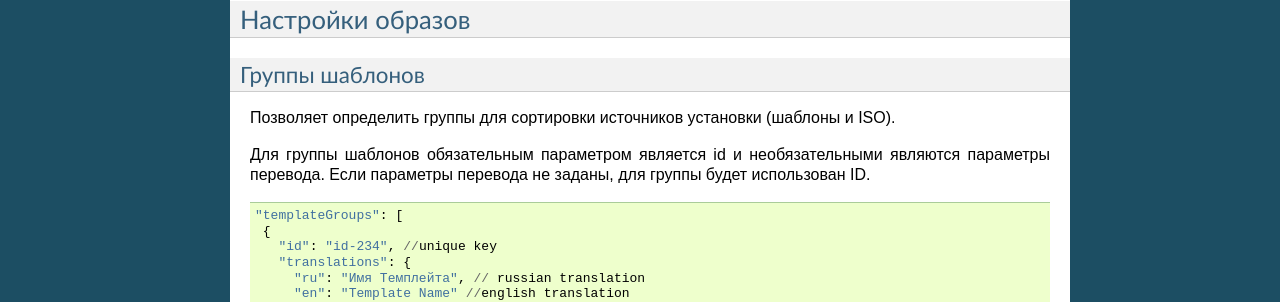
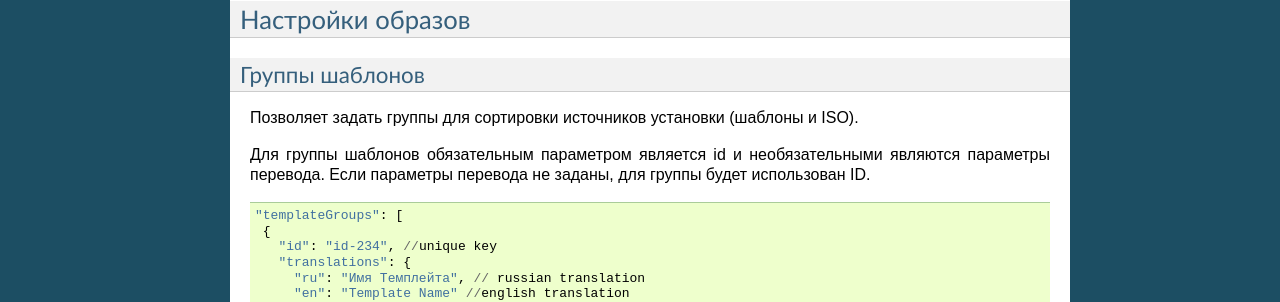
Before and after one commit to MaslovaEV/RU_CloudStack-UI, a Sphinx documentation site: the page built from RUdocs/source/CSUI-ConfigGuide.rst, in a window 1280 px wide and 900 px high, scrolled down 6137 px. Shown: the part 302-604 px from the top of the window. Built offline with Sphinx 7.4.7, drawn with Linux system fonts in a browser that asks for light colours.

Commit message:
Update CSUI-ConfigGuide.rst

```diff
--- a/RUdocs/source/CSUI-ConfigGuide.rst
+++ b/RUdocs/source/CSUI-ConfigGuide.rst
@@ -361,12 +361,12 @@
 Настройки образов
 -----------------------------
 
-.. _TemplateGroups:
+.. _TemplateGroups_RU:
 
 Группы шаблонов
 """"""""""""""""""""""""
 
-Позволяет определить группы для сортировки источников установки (шаблоны и ISO).
+Позволяет задать группы для сортировки источников установки (шаблоны и ISO).
 
 Для группы шаблонов обязательным параметром является id и необязательными являются параметры перевода. Если параметры перевода не заданы, для группы будет использован ID.
 
```
